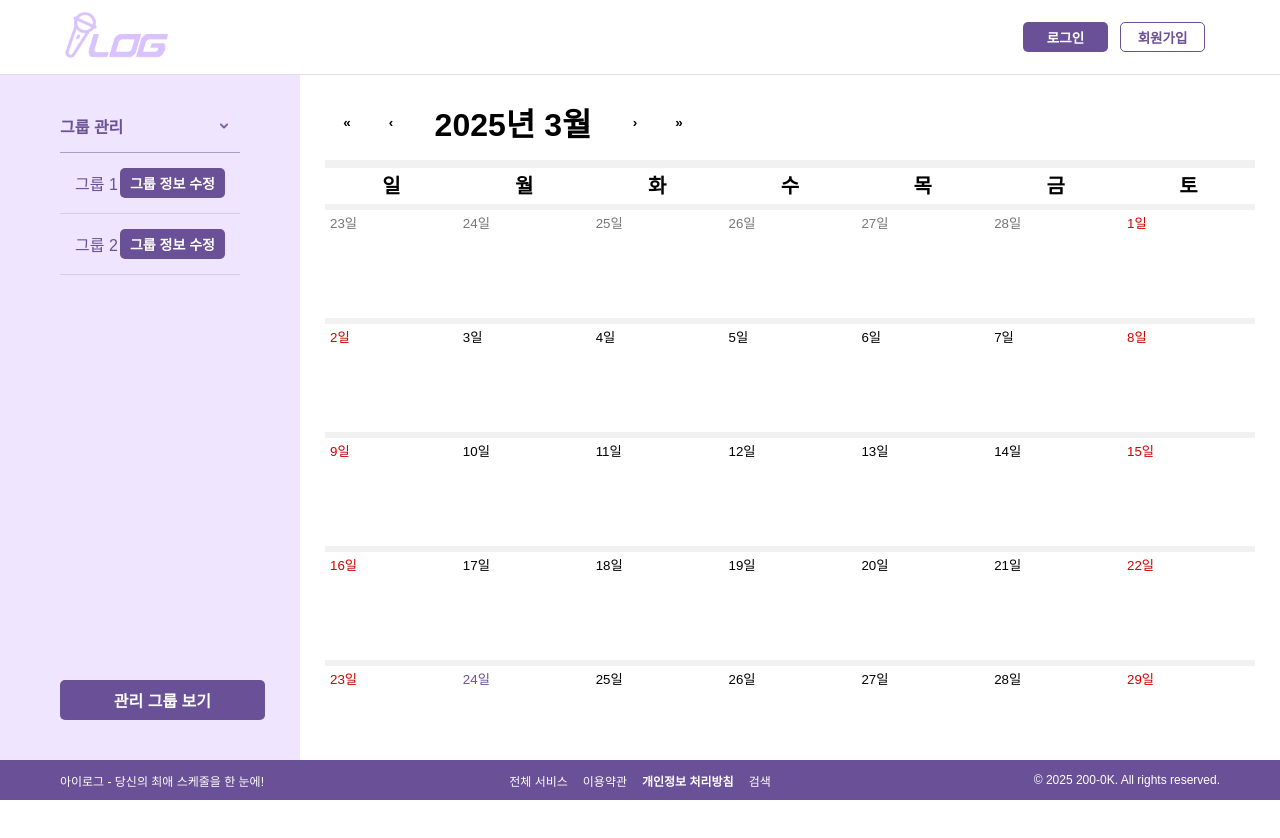
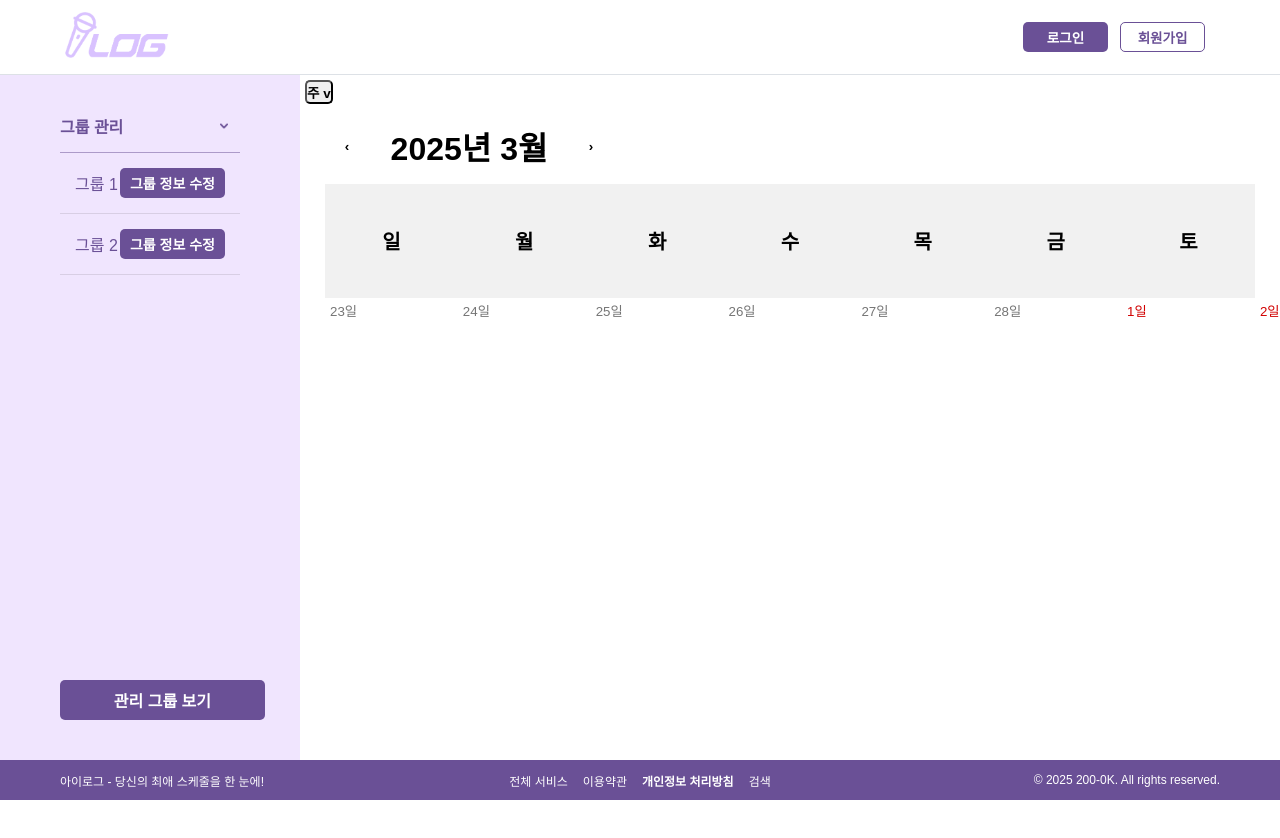
Before and after one commit to oz-200ok/fav_idolfe, a React (Vite) app: page / in a window 1280 px wide. Shown: the top 838 px of the page. Built offline with nearby package versions, Linux system fonts and the light colour scheme; the HTML template or start-up script is replaced by a standard one; a web font is replaced by a local one.

Commit message:
중간저장

```diff
--- /dev/null
+++ b/src/components/Schedule/DropDown.tsx
@@ -0,0 +1,42 @@
+import { T_Schedule } from '.';
+
+type T_Dropdown = {
+  scheduleType: string;
+  setScheduleType: React.Dispatch<React.SetStateAction<T_Schedule>>;
+  setDropDownView: React.Dispatch<React.SetStateAction<boolean>>;
+};
+
+// 드롭다운 내 선택 함수
+export default function DropDown(props: T_Dropdown) {
+  function typeChange(type: T_Schedule) {
+    props.setScheduleType(type);
+    props.setDropDownView(false);
+  }
+
+  // 정렬하니까 더 보기 어려워지는 거 같은데 이거 맞아요?
+  return (
+    <ul>
+      <li
+        onClick={() => {
+          typeChange('월');
+        }}
+      >
+        월
+      </li>
+      <li
+        onClick={() => {
+          typeChange('주');
+        }}
+      >
+        주
+      </li>
+      <li
+        onClick={() => {
+          typeChange('연');
+        }}
+      >
+        연
+      </li>
+    </ul>
+  );
+}
--- a/src/components/Schedule/Munsley/index.tsx
+++ b/src/components/Schedule/Munsley/index.tsx
@@ -9,6 +9,8 @@ export default function Schedule() {
   return (
     <div>
       <Calendar
+      next2Label={null}
+      prev2Label={null}
         locale="ko"
         onChange={onChange}
         value={value}
--- a/src/components/Schedule/Weekly/index.tsx
+++ b/src/components/Schedule/Weekly/index.tsx
@@ -2,6 +2,7 @@ import { useState } from 'react';
 import Calendar from 'react-calendar';
 import 'react-calendar/dist/Calendar.css';
 import '../schedule.scss';
+import './weekly.scss';
 
 export default function Schedule() {
   const [value, onChange] = useState(new Date());
@@ -10,10 +11,15 @@ export default function Schedule() {
     <div>
       <Calendar
         locale="ko"
+        next2Label={null}
+        prev2Label={null}
         onChange={onChange}
+        className="calendar_pos"
         value={value}
         calendarType="gregory"
-        onClickDay={()=>{console.log(123)}}
+        onClickDay={() => {
+          console.log(123);
+        }}
       />
     </div>
   );
--- /dev/null
+++ b/src/components/Schedule/Weekly/weekly.scss
@@ -0,0 +1,18 @@
+
+.react-calendar__month-view{
+    position: relative !important;
+}
+
+.react-calendar__month-view__weekdays__weekday {
+    background-color: transparent !important;
+    height: 100px !important;
+}
+
+.react-calendar__month-view__days {
+    flex-wrap: nowrap !important;
+    height: 600px !important;
+}
+
+.react-calendar__tile {
+    height: 100% !important;
+}
--- a/src/components/Schedule/Yearly/index.tsx
+++ b/src/components/Schedule/Yearly/index.tsx
@@ -2,21 +2,26 @@ import { useState } from 'react';
 import Calendar from 'react-calendar';
 import 'react-calendar/dist/Calendar.css';
 import '../schedule.scss';
-import "./yearly.scss"
-import * as moment from 'moment';
+import './yearly.scss';
 
 export default function Schedule() {
   const [value, onChange] = useState(new Date());
   const emptyArray = new Array(12).fill('123');
 
   return (
-    <>
-      {console.log(emptyArray)}
+    <div className='div_schedule'>
+      {console.log(value)}
       {emptyArray.map((item, index) => {
         return (
           <Calendar
+            view="month" // month, year, decade, century
+            // showNavigation={false}
+            // showNeighboringMonth={false}
+            nextLabel={null}
+            prevLabel={null}
+            next2Label={null}
+            prev2Label={null}
             locale="ko"
-            className={'dtr'}
             onChange={onChange}
             value={value}
             calendarType="gregory"
@@ -24,10 +29,12 @@ export default function Schedule() {
               console.log(123);
             }}
             key={index}
-            formatDay={(locale, date) => date.toLocaleString('en', { day: 'numeric' })}
+            formatDay={(locale, date) =>
+              date.toLocaleString('en', { day: 'numeric' })
+            }
           />
         );
       })}
-    </>
+    </div>
   );
 }
--- a/src/components/Schedule/Yearly/yearly.scss
+++ b/src/components/Schedule/Yearly/yearly.scss
@@ -1,10 +1,45 @@
-.dtr {
-    width: 350px;
-    height: 275px;
+.div_schedule {
+    background-color: #f1f1f1;
+    display: flex;
+    flex-wrap: wrap;
+    padding: 10px;
+    margin: 20px;
 
-    .react-calendar__tile {
-        max-width: 30px !important;
-        height: 30px !important;
+    .react-calendar__navigation__label {
+        padding: 0 5px;
+        width: 100%;
+        max-width: 200px;
+        font-size: 16px;
+        font-weight: bold;
     }
 
+    .react-calendar {
+        display: flex;
+        flex-direction: column;
+        align-items: center;
+        width: 340px;
+        height: 275px;
+        padding: 20px !important;
+        margin: 6px;
+    }
+
+    .react-calendar__month-view {
+        background-color: white;
+        height: 100%;
+        padding: 5px;
+
+        .react-calendar__month-view__weekdays {
+            display: none  !important;
+        }
+
+
+        .react-calendar__tile {
+            justify-content: center;
+            align-items: center;
+            height: 30px !important;
+            margin: 0 0 !important;
+        }
+    }
+
+
 }
--- a/src/components/Schedule/index.tsx
+++ b/src/components/Schedule/index.tsx
@@ -1,13 +1,40 @@
-import { useState } from "react"
+import { useState } from 'react';
+import Weekly from './Weekly';
+import Yearly from './Yearly';
+import Munsley from './Munsley';
+import DropDown from './DropDown';
 
-type T_Schedule = 'munsley' | 'weekly'| 'yearly';
+export type T_Schedule = '월' | '주' | '연';
 
-export default function Schedule () {
-    const [scheduleType, setScheduleType] = useState<T_Schedule>('munsley')
+export default function Schedule() {
+  const [scheduleType, setScheduleType] = useState<T_Schedule>('주');
+  const [dropDownView, setDropDownView] = useState<boolean>(false);
 
-    return (
-        <div>
-            {scheduleType}
-        </div>
-    )
+  function randerSchedule() {
+    if (scheduleType === '주') return <Weekly />;
+    else if (scheduleType === '연') return <Yearly />;
+    else return <Munsley />;
+  }
+
+  return (
+    <div>
+      <button
+        onClick={() => {
+          setDropDownView(!dropDownView);
+        }}
+      >
+        {scheduleType} {dropDownView === true ? '^' : 'v'}
+      </button>
+      {dropDownView && (
+        <DropDown
+          scheduleType={scheduleType}
+          setScheduleType={setScheduleType}
+          setDropDownView={setDropDownView}
+        />
+      )}
+      <div>{randerSchedule()}</div>
+    </div>
+  );
 }
+
+// 드롭다운 버튼은 css로 위치조정 필요
--- a/src/pages/Main.tsx
+++ b/src/pages/Main.tsx
@@ -1,14 +1,10 @@
 import { Link } from 'react-router-dom';
-import Weekly from '../components/Schedule/Weekly';
-import Munsley from '../components/Schedule/Munsley';
-import Yearly from '../components/Schedule/Yearly';
+import Schedule from '../components/Schedule';
 
 function Main() {
   return (
     <>
-      <Munsley />
-      <Weekly />
-      <Yearly />
+    <Schedule />
       {/* <p> Main </p>
       <nav>
         <Link to="/">홈</Link>
```
